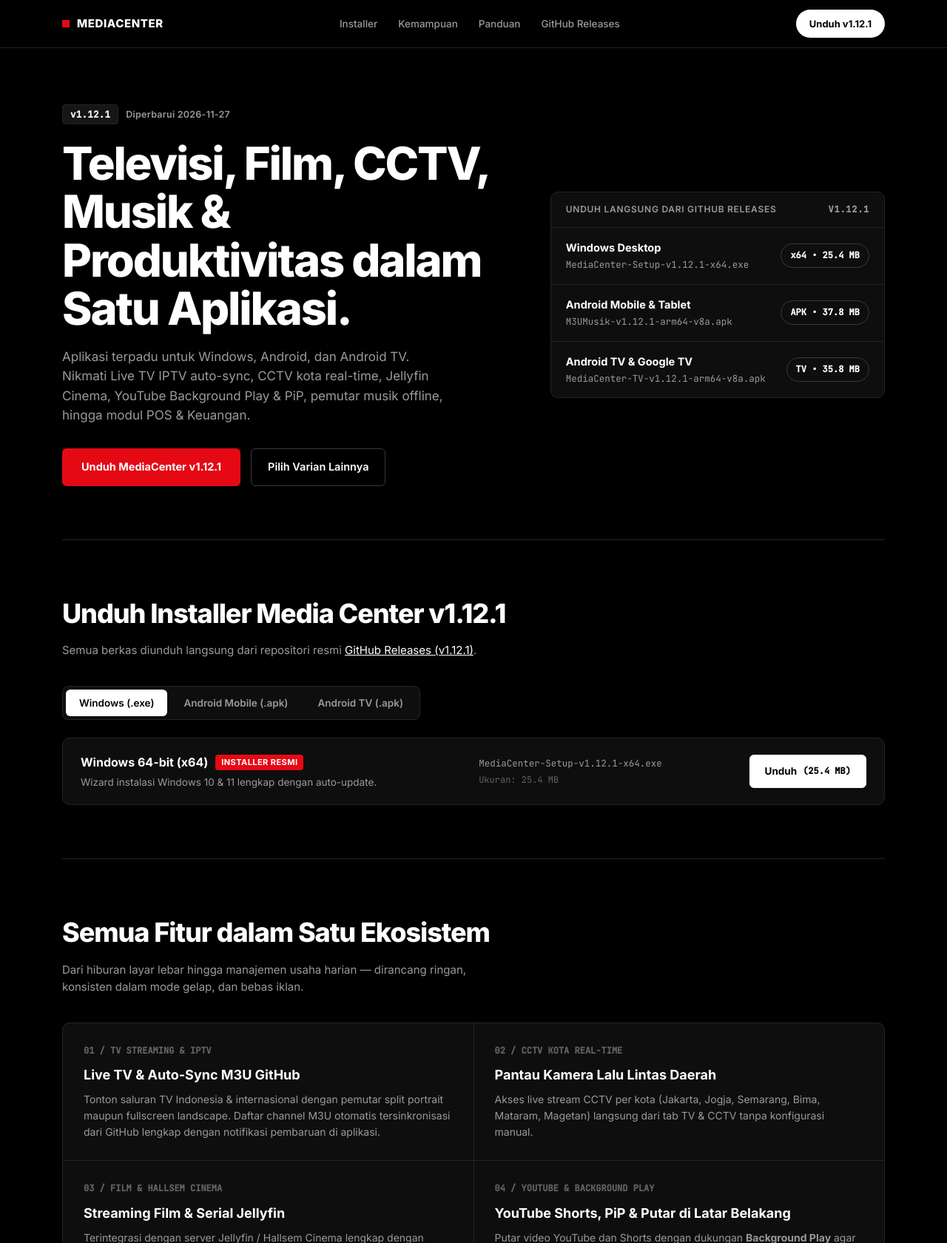
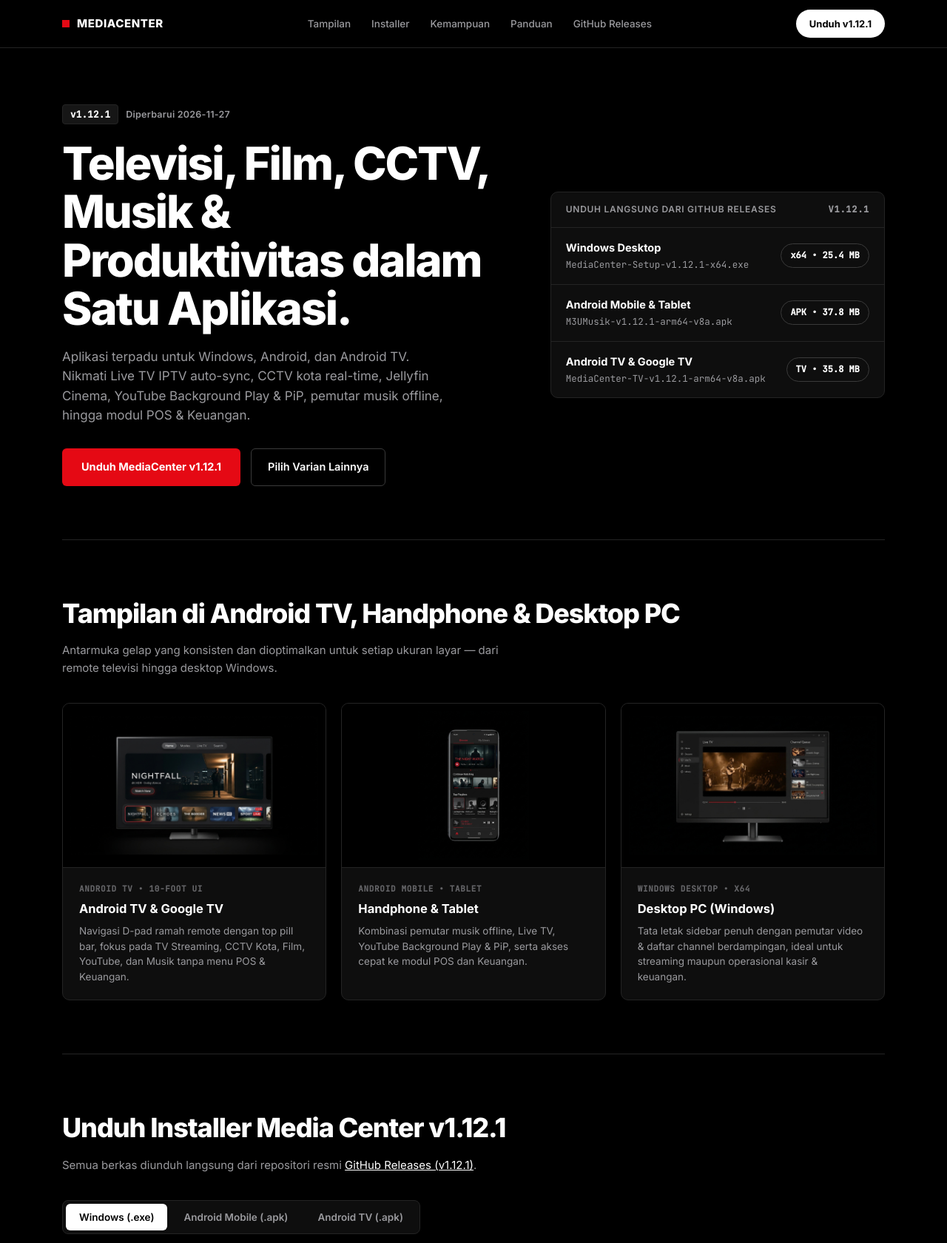
Before and after one commit to zusfan-ops/Musik-Player, a Laravel app: page / in a window 1280 px wide. Shown: the top 1680 px of the page at 74% size. Run offline with Laravel 12, Linux system fonts and the light colour scheme; data that the repository does not hold is empty.

Commit message:
feat: add landing page and visual assets for application releases

```diff
--- a/backend/resources/views/landing.blade.php
+++ b/backend/resources/views/landing.blade.php
@@ -399,6 +399,56 @@
             grid-template-columns: repeat(3, 1fr);
             gap: 20px;
         }
+        /* Device Preview Gallery */
+        .preview-grid {
+            display: grid;
+            grid-template-columns: repeat(3, 1fr);
+            gap: 20px;
+        }
+        .preview-card {
+            background: var(--surface);
+            border: 1px solid var(--border);
+            border-radius: 10px;
+            overflow: hidden;
+            display: flex;
+            flex-direction: column;
+        }
+        .preview-frame {
+            background: #000000;
+            border-bottom: 1px solid var(--border);
+            aspect-ratio: 16 / 10;
+            display: flex;
+            align-items: center;
+            justify-content: center;
+            overflow: hidden;
+            padding: 10px;
+        }
+        .preview-frame img {
+            width: 100%;
+            height: 100%;
+            object-fit: contain;
+            display: block;
+        }
+        .preview-body {
+            padding: 20px 22px;
+        }
+        .preview-tag {
+            font-size: 11px;
+            font-weight: 700;
+            text-transform: uppercase;
+            letter-spacing: 0.06em;
+            color: var(--text-dim);
+            margin-bottom: 6px;
+        }
+        .preview-body h3 {
+            font-size: 16.5px;
+            font-weight: 700;
+            margin-bottom: 6px;
+        }
+        .preview-body p {
+            font-size: 13.5px;
+            color: var(--text-muted);
+        }
         .guide-card {
             background: var(--surface);
             border: 1px solid var(--border);
@@ -458,7 +508,7 @@
         @media (max-width: 900px) {
             .hero-grid { grid-template-columns: 1fr; gap: 36px; }
             .asset-item { grid-template-columns: 1fr; gap: 12px; }
-            .guide-grid { grid-template-columns: 1fr; }
+            .guide-grid, .preview-grid { grid-template-columns: 1fr; }
         }
         @media (max-width: 640px) {
             nav { display: none; }
@@ -477,6 +527,7 @@
             </a>
 
             <nav>
+                <a href="#preview">Tampilan</a>
                 <a href="#download">Installer</a>
                 <a href="#fitur">Kemampuan</a>
                 <a href="#panduan">Panduan</a>
@@ -559,6 +610,47 @@
                         <span class="spec-action mono">TV &bull; {{ $primaryTv['size'] }}</span>
                     </a>
                 </div>
+            </div>
+        </section>
+
+        <!-- Device Previews -->
+        <section id="preview" class="section">
+            <h2 class="section-title">Tampilan di Android TV, Handphone &amp; Desktop PC</h2>
+            <p class="section-desc">Antarmuka gelap yang konsisten dan dioptimalkan untuk setiap ukuran layar — dari remote televisi hingga desktop Windows.</p>
+
+            <div class="preview-grid">
+                <article class="preview-card">
+                    <div class="preview-frame">
+                        <img src="{{ asset('images/preview-tv.jpg') }}" alt="Tampilan MediaCenter di Android TV" loading="lazy">
+                    </div>
+                    <div class="preview-body">
+                        <div class="preview-tag mono">Android TV &bull; 10-Foot UI</div>
+                        <h3>Android TV &amp; Google TV</h3>
+                        <p>Navigasi D-pad ramah remote dengan top pill bar, fokus pada TV Streaming, CCTV Kota, Film, YouTube, dan Musik tanpa menu POS &amp; Keuangan.</p>
+                    </div>
+                </article>
+
+                <article class="preview-card">
+                    <div class="preview-frame">
+                        <img src="{{ asset('images/preview-mobile.jpg') }}" alt="Tampilan MediaCenter di Handphone Android" loading="lazy">
+                    </div>
+                    <div class="preview-body">
+                        <div class="preview-tag mono">Android Mobile &bull; Tablet</div>
+                        <h3>Handphone &amp; Tablet</h3>
+                        <p>Kombinasi pemutar musik offline, Live TV, YouTube Background Play &amp; PiP, serta akses cepat ke modul POS dan Keuangan.</p>
+                    </div>
+                </article>
+
+                <article class="preview-card">
+                    <div class="preview-frame">
+                        <img src="{{ asset('images/preview-desktop.jpg') }}" alt="Tampilan MediaCenter di Desktop PC Windows" loading="lazy">
+                    </div>
+                    <div class="preview-body">
+                        <div class="preview-tag mono">Windows Desktop &bull; x64</div>
+                        <h3>Desktop PC (Windows)</h3>
+                        <p>Tata letak sidebar penuh dengan pemutar video &amp; daftar channel berdampingan, ideal untuk streaming maupun operasional kasir &amp; keuangan.</p>
+                    </div>
+                </article>
             </div>
         </section>
 
```
Also changed, not shown: backend/public/images/logo.png (added), backend/public/images/preview-desktop.jpg (added), backend/public/images/preview-mobile.jpg (added), backend/public/images/preview-tv.jpg (added).
